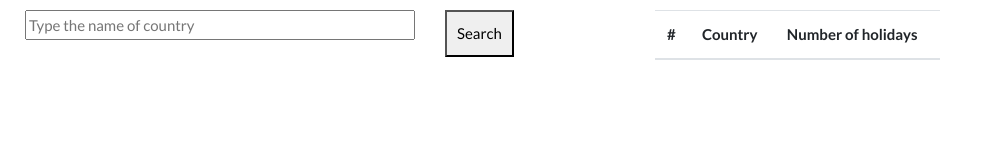
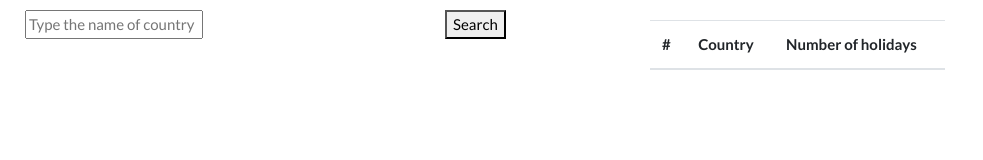
Before and after one commit to sam01ln12/calendarific_api, a plain HTML site: page index.html in a window 1280 px wide. Shown: the whole page, without its empty margins (0-983 px from the left). Drawn offline with Linux system fonts and the light colour scheme.

Commit message:
Update style.css

```diff
--- a/css/style.css
+++ b/css/style.css
@@ -1,21 +1,16 @@
-.Search_bar{
+.selectpicker{
     width:100%;
     height:30px;
+    margin: 10px;
 }
 
-#search:hover{
-    background-color: aqua;
-}
-#search{
-    padding:10px;
-}
 
 .row{
     padding: 10px;
     margin-bottom: 20px;
 }
 
-.col-md-6 {
+.col-md-6 , .col-md-3{
     padding: 10px;
 }
 
```
